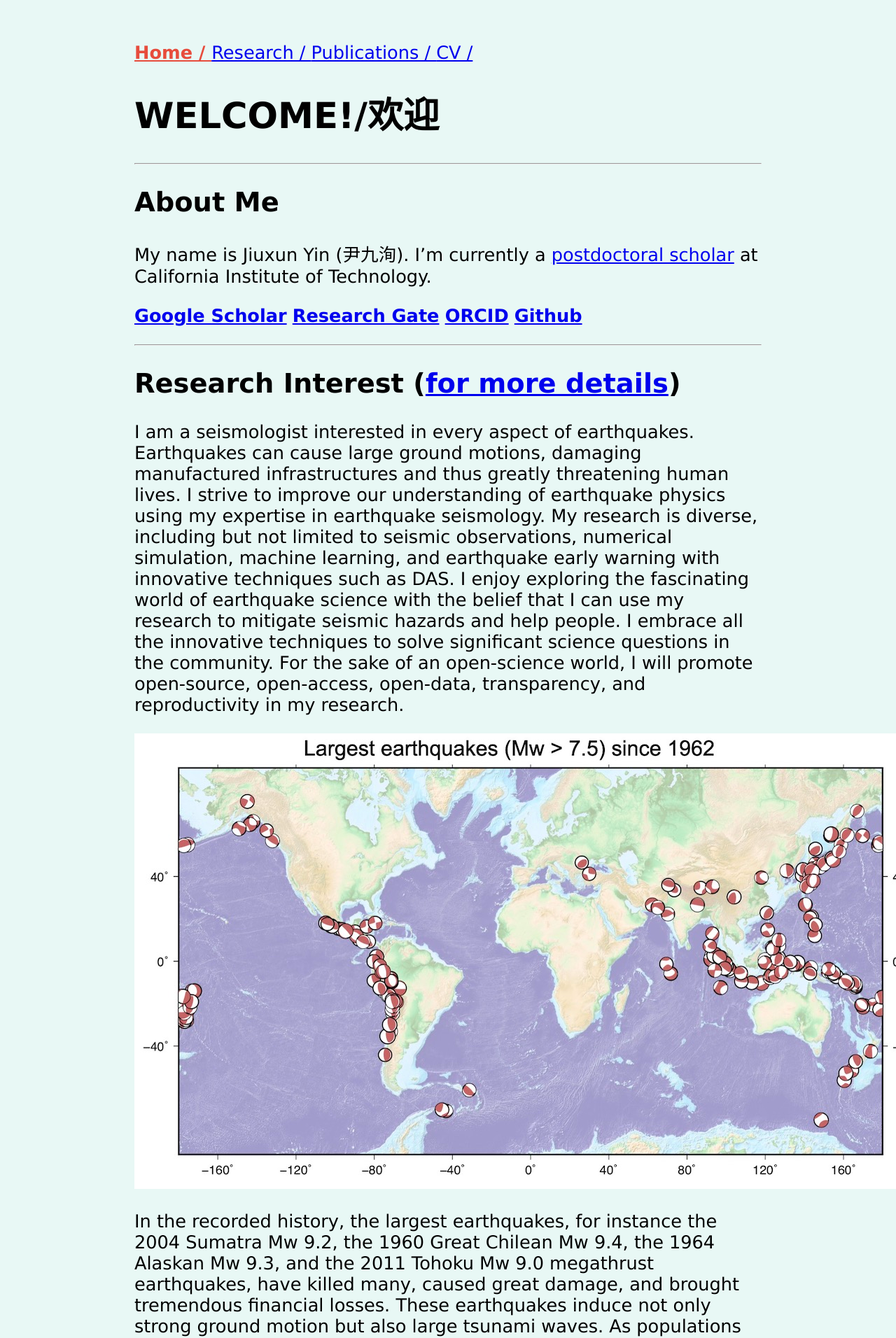
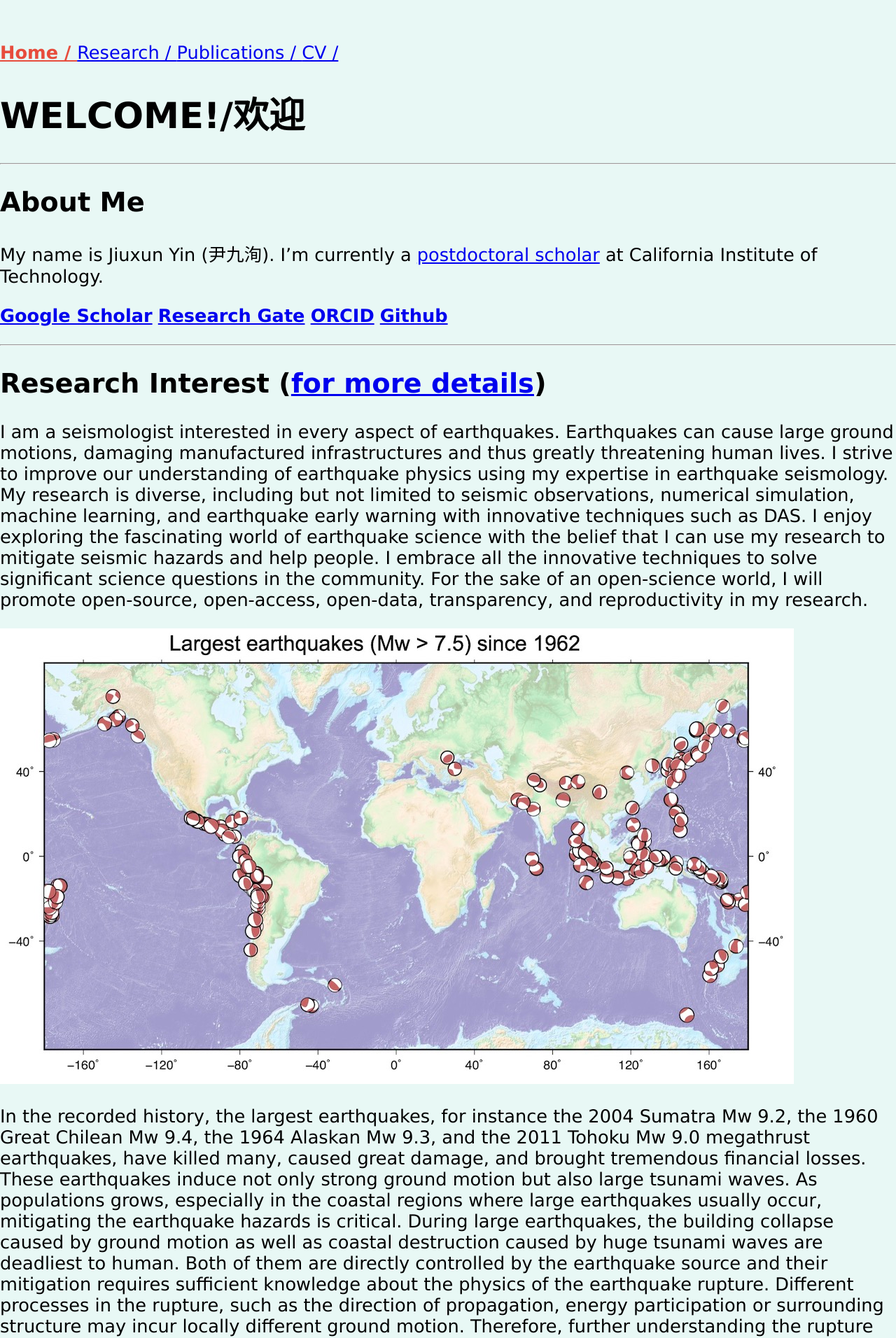
Before and after one commit to yinjiuxun/yinjiuxun.github.io, a Jekyll site: the page built from index.md, in a window 1280 px wide. Shown: the top 1912 px of the page at 70% size. Built offline with Jekyll 4.4.1, drawn with Linux system fonts in a browser that asks for light colours.

Commit message:
change the width
changed the width

```diff
--- a/_layouts/default.html
+++ b/_layouts/default.html
@@ -7,7 +7,7 @@
     {% feed_meta %}
     {% seo %}
   </head>
-  <body style="background-color:#E8F8F5 ; font-size:160%; font-family:verdana; margin:60px auto; width: 70%;">
+  <body style="background-color:#E8F8F5 ; font-size:160%; font-family:verdana; margin:60px auto; width:300px auto;">
     {% include navigation.html %}
     {{ content }}
   </body>
```
